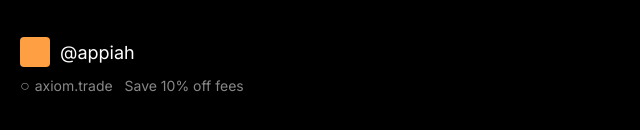
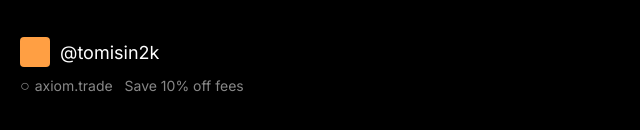
Before and after one commit to tomisin2k/axiom, a plain HTML site: page index.html in a window 1280 px wide. Shown: the part 344-474 px from the top of the page, 0-640 px from the left. Drawn offline with Linux system fonts and the light colour scheme.

Commit message:
change made

```diff
--- a/index.html
+++ b/index.html
@@ -279,7 +279,7 @@
   <div class="footer-section">
     <div class="username">
       <div class="username-icon"></div>
-      <div class="username-text">@appiah</div>
+      <div class="username-text">@tomisin2k</div>
     </div>
     <div class="promo">
       <span class="globe-icon">○</span>
```
